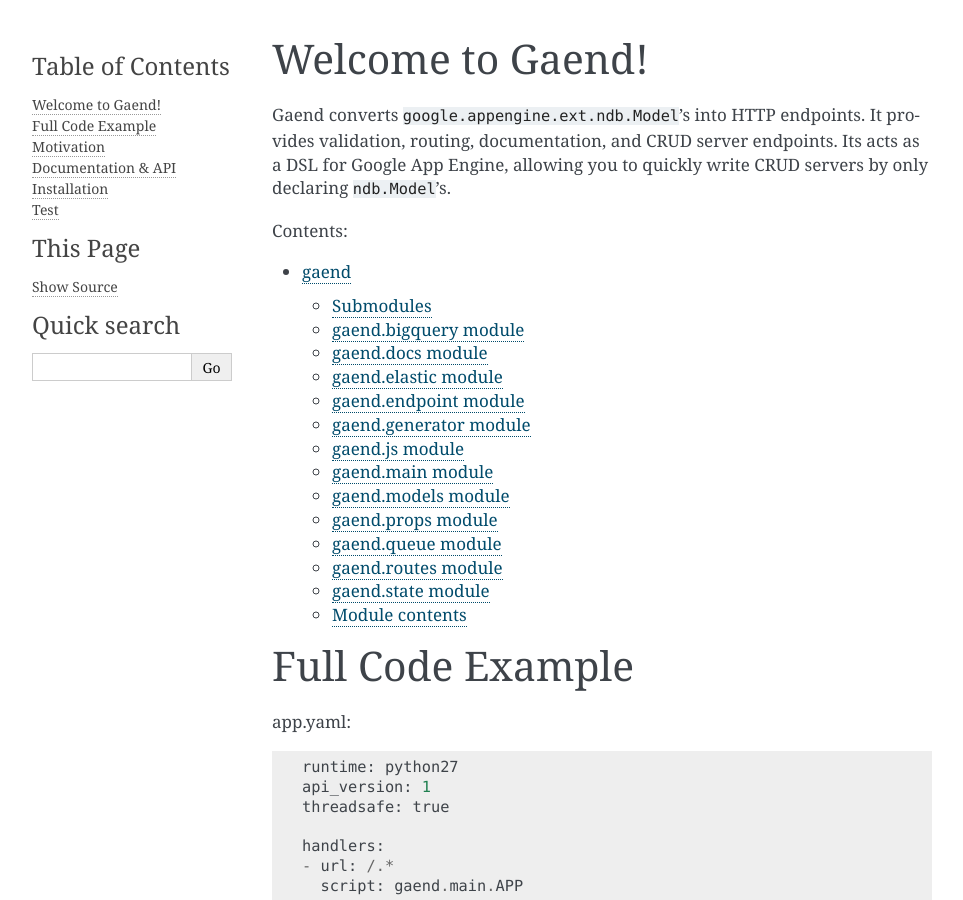
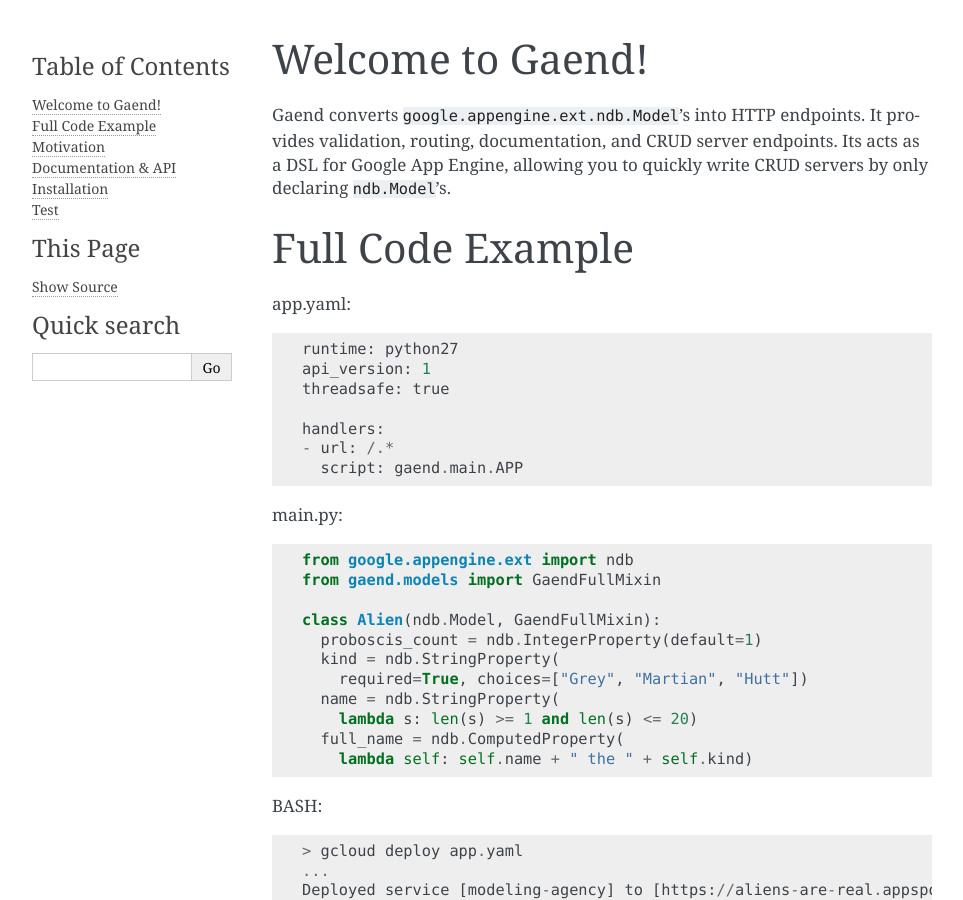
Before and after one commit to samedhi/gaend, a Sphinx documentation site: the page built from docs/index.rst, in a window 1280 px wide and 900 px high. Shown: the whole window, without its empty margins (148-1111 px from the left). Built offline with Sphinx 7.4.7, drawn with Linux system fonts in a browser that asks for light colours.

Commit message:
Accidently left failing gaend module in docs

```diff
--- a/docs/index.rst
+++ b/docs/index.rst
@@ -11,8 +11,6 @@
 .. toctree::
    :maxdepth: 2
    :caption: Contents:
-
-      gaend <gaend.rst>
 
 
 Full Code Example
```
